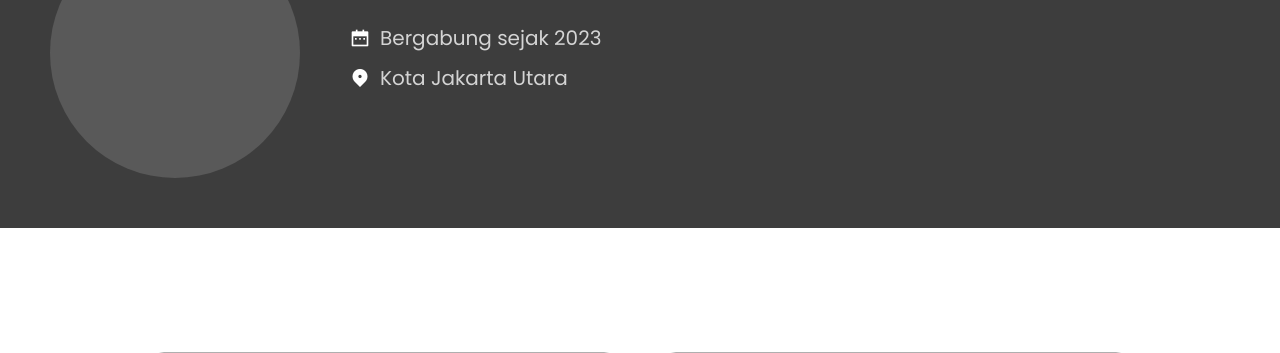
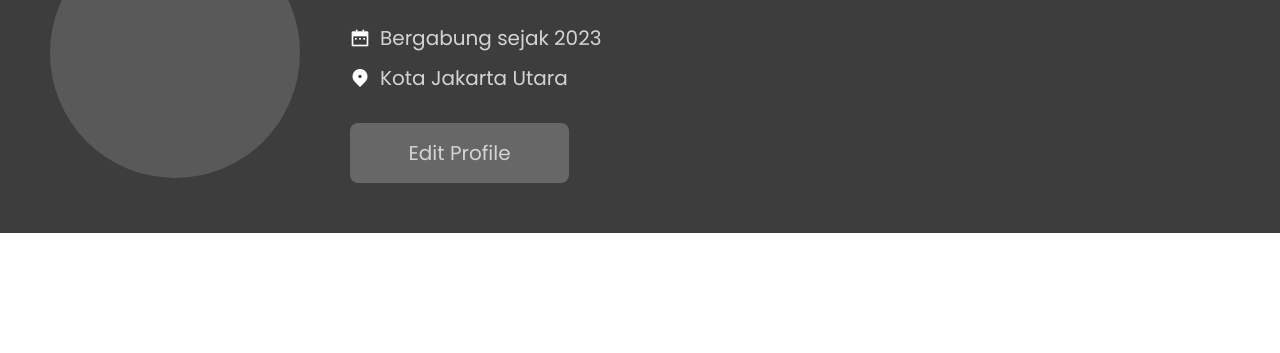
Before and after one commit to striaaaa/LearnWeb_Proyek1, a PHP site: page /Pages/dashboard.html in a window 1280 px wide. Shown: the part 203-556 px from the top of the page. Run offline with PHP 8.4, Linux system fonts and the light colour scheme; some libraries are stand-ins or nearby versions; grey boxes are pictures that could not be loaded.

Commit message:
update btn edit profile

```diff
--- a/Pages/dashboard.html
+++ b/Pages/dashboard.html
@@ -48,6 +48,11 @@
         <div class="bergabung">
           <i class="ri-map-pin-2-fill"></i>
           <span>Kota Jakarta Utara</span>
+        </div>
+        <div class="btn_edit">
+          <a href="edit-profile.html" style="text-decoration: none"
+            ><span>Edit Profile</span></a
+          >
         </div>
       </div>
     </div>
--- a/style/dashboard.css
+++ b/style/dashboard.css
@@ -47,6 +47,18 @@
   display: flex;
   align-items: center;
   gap: 10px;
+}
+
+.btn_edit {
+  width: 40%;
+  padding: 15px;
+  display: flex;
+  justify-content: center;
+  align-items: center;
+  background: #676767;
+  border-radius: 8px;
+  margin-top: 20px;
+  cursor: pointer;
 }
 
 .modul-success {
```
